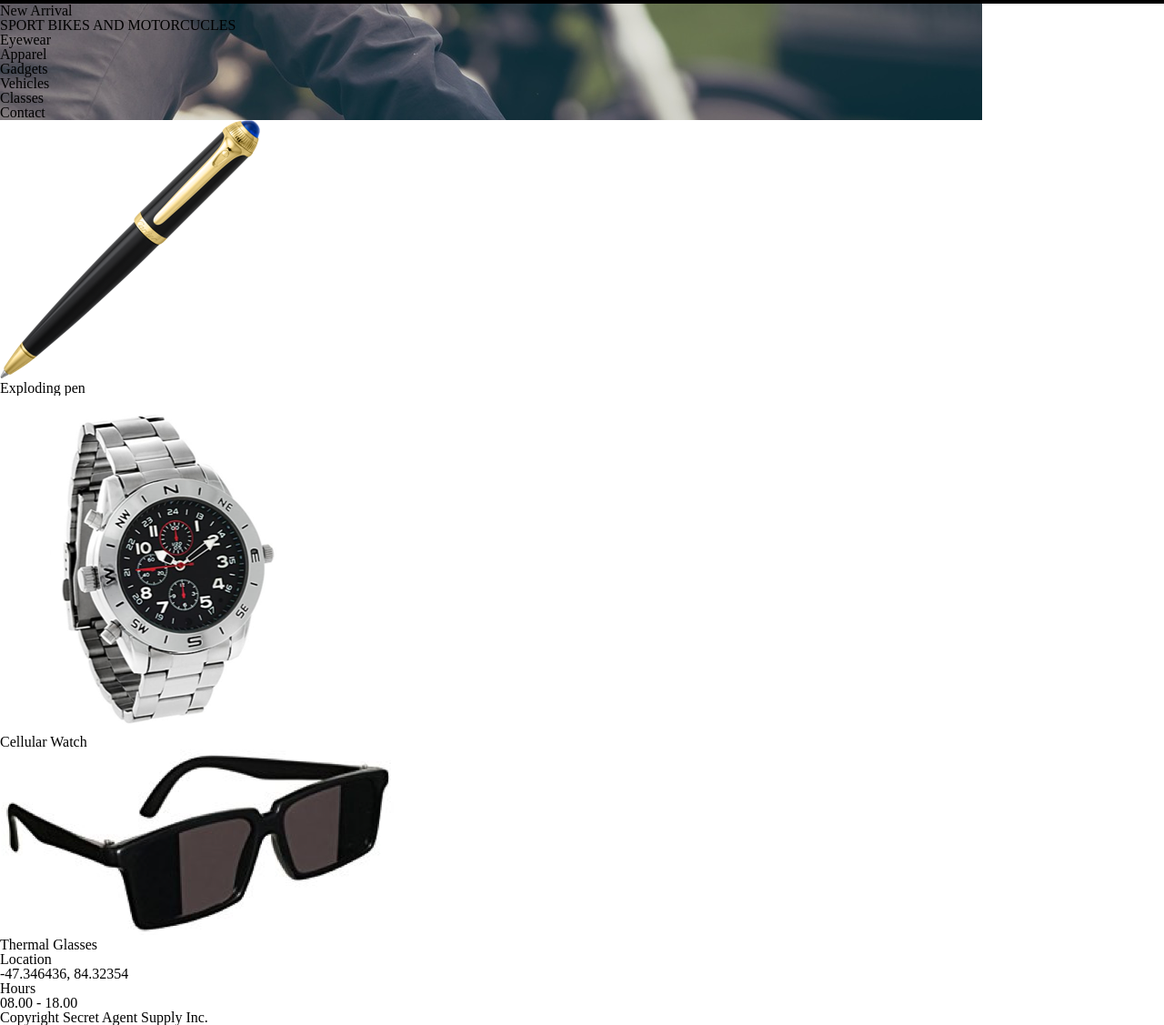
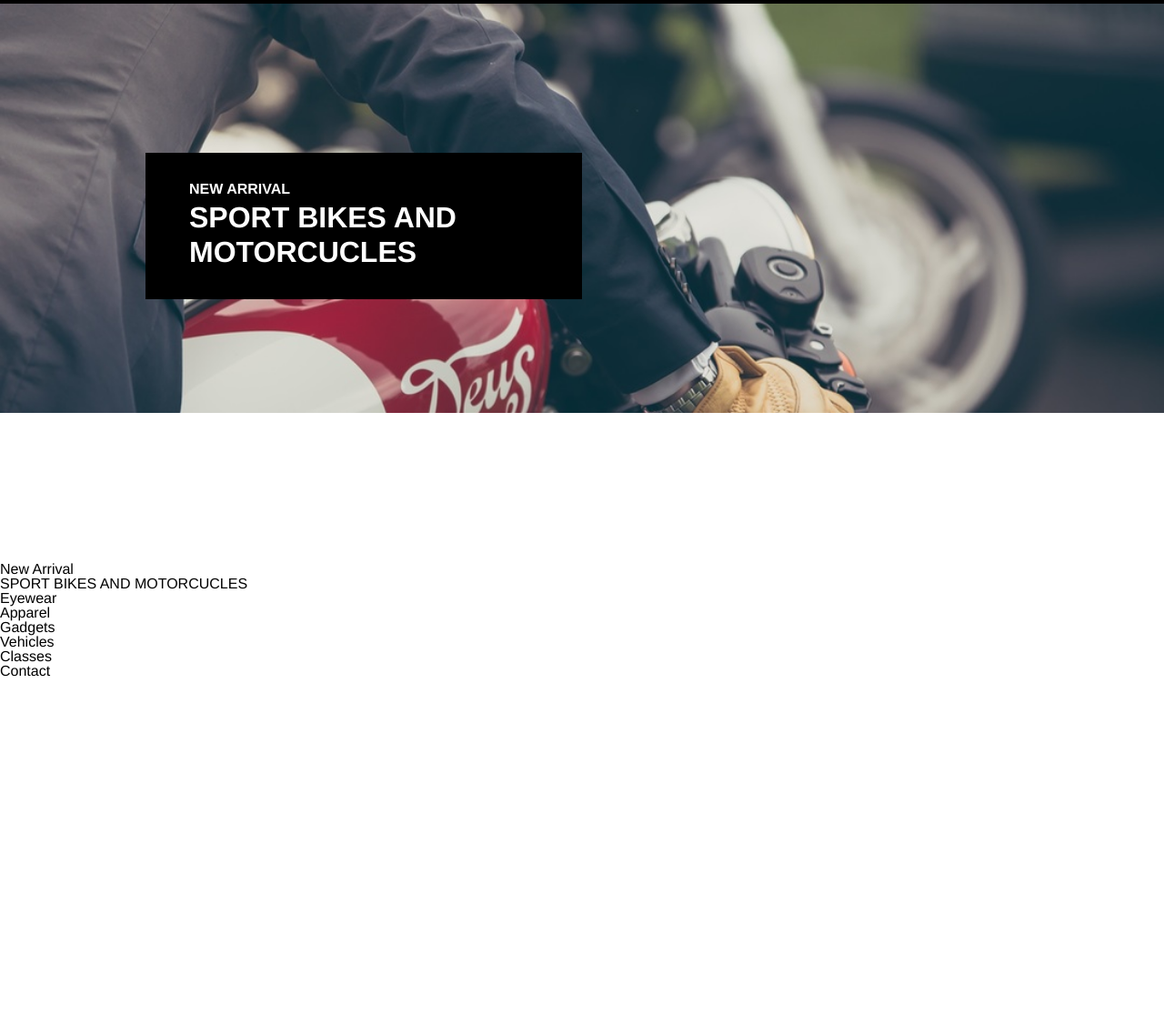
Before and after one commit to asaenka/SecretAgentSupply, a plain HTML site: page index.html in a window 1280 px wide. Shown: the part 36-1163 px from the top of the page at 91% size. After the commit the page ends 800 px from the top, so only its background shows below. Drawn offline with Linux system fonts and the light colour scheme.

Commit message:
Add header banner

```diff
--- a/index.html
+++ b/index.html
@@ -17,7 +17,37 @@
     </header>
 
     <div class="company-page">
-      <div class="main-banner">
+      <div class="company-page__banner">
+        <div class="main-banner">
+          <div class="main-banner__offer container">
+            <div class="offer">
+              <div class="offer__type">
+                NEW ARRIVAL
+              </div>
+
+              <div class="offer__title">
+                SPORT BIKES AND MOTORCUCLES
+              </div>
+            </div>
+          </div>
+        </div>
+      </div>
+
+      <div class="company-page__menu">
+      </div>
+
+      <div class="company-page__display">
+      </div>
+
+      <div class="company-page__contacts">
+      </div>
+    </div>
+
+    <footer class="footer">
+    </footer>
+
+    <div class="company-page">
+      <div class="">
         <div class="main-banner__offer">
           <div class="offer-title">
             New Arrival
@@ -37,40 +67,6 @@
           </ul>
         </div>
       </div>
-
-      <div class="product-samples">
-        <div class="item-pen">
-          <img src="resources/images/pen.png">
-          <div class="item-pen__title"> Exploding pen</div>
-        </div>
-
-        <div class="item-watch">
-          <img src="resources/images/watch.png">
-          <div class="item-watch__title">Cellular Watch</div>
-        </div>
-
-        <div class="item-glasses">
-          <img src="resources/images/glasses.png">
-          <div class="item-glasses__title">Thermal Glasses</div>
-        </div>
-      </div>
-
-      <div class="footer">
-        <div class="footer__location">
-          <div class="location-block">Location</div>
-          <div class="location-geo">-47.346436, 84.32354</div>
-        </div>
-
-        <div class="footer__hours">
-          <div class="hours-block">Hours</div>
-          <div class="hours-number">08.00 - 18.00</div>
-        </div>
-
-        <div class="copyright">
-          <div class="copyright__text">Copyright Secret Agent Supply Inc.
-          </div>
-        </div>
-      </div>
     </div>
   </body>
 </html>
--- a/resources/css/reset.css
+++ b/resources/css/reset.css
@@ -20,7 +20,6 @@ time, mark, audio, video {
   padding: 0;
   border: 0;
   font-size: 100%;
-  font: inherit;
   vertical-align: baseline;
 }
 /* HTML5 display-role reset for older browsers */
--- a/resources/css/style.css
+++ b/resources/css/style.css
@@ -1,3 +1,15 @@
+html {
+  box-sizing: border-box;
+}
+*, *:before, *:after {
+  box-sizing: inherit;
+}
+
+body {
+  font-family: Helvetica;
+  font-size: 16px;
+}
+
 .container {
   width: 960px;
   margin: 0 auto;
@@ -23,11 +35,38 @@
 
 .logo__company-name {
   color: white;
-  font-family: Helvetica;
-  font-size: 1rem;
+  font-size: 16px;
 }
 
 .main-banner {
+  width: 100%;
+  height: 450px;
+
   background-image: url('../images/moto.jpeg');
-  background-repeat: no-repeat;
+  background-size: cover;
 }
+
+.main-banner__offer {
+  padding-top: 10.25rem;
+}
+
+.offer {
+  width: 30rem;
+  padding: 2rem 3rem;
+
+  background-color: black;
+
+  color: white;
+}
+
+.offer__type {
+  font-weight: bold;
+}
+
+.offer__title {
+  margin-top: 0.25rem;
+
+  font-weight: bold;
+  font-size: 2rem;
+  line-height: 2.4rem;
+}
```
